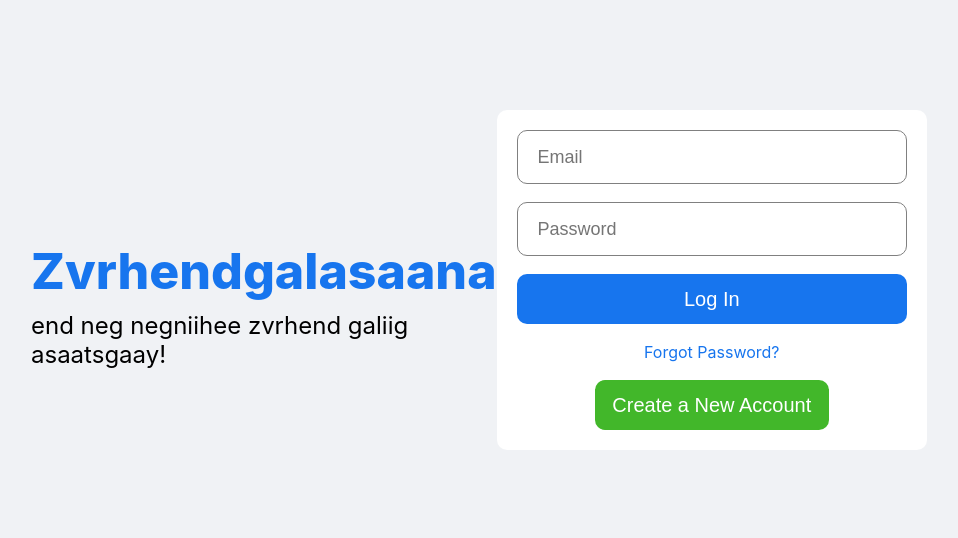
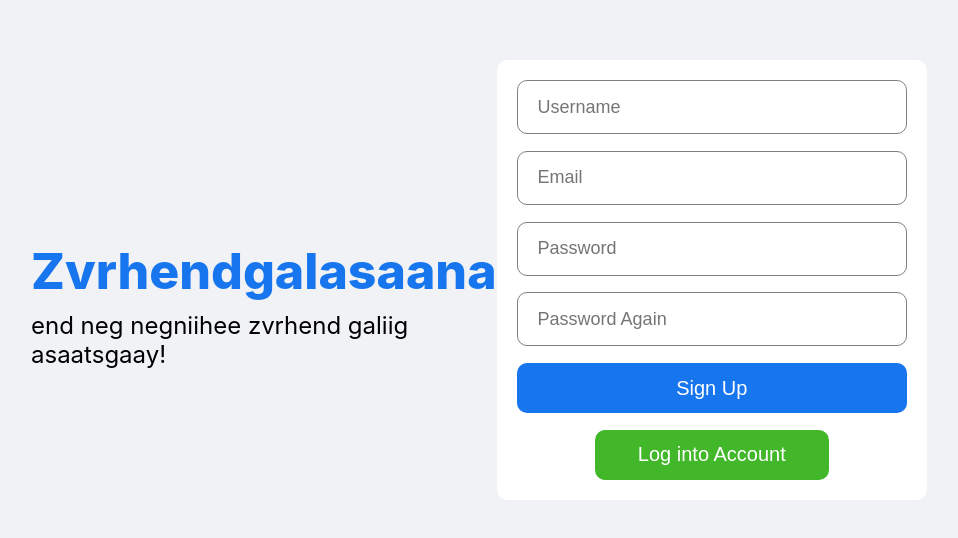
Before and after one commit to ariunsana/socialReactJS, a React (Create React App) app in the folder tngariudkfff/: page / in a window 1280 px wide. Shown: the part 120-658 px from the top of the page, without its empty margins (161-1119 px from the left). Built offline with nearby package versions, Linux system fonts and the light colour scheme.

Commit message:
register

```diff
--- a/tngariudkfff/src/App.js
+++ b/tngariudkfff/src/App.js
@@ -2,9 +2,10 @@
 import Home from "./pages/home/Home";
 import Login from "./pages/login/Login";
 import Profile from "./pages/Profile/Profile";
+import Register from "./pages/register/Register";
 // import { Person } from "@mui/icons-material";
 function App() {
-  return <Login/>;
+  return <Register/>;
 }
 
 export default App;
--- a/tngariudkfff/src/pages/register/Register.jsx
+++ b/tngariudkfff/src/pages/register/Register.jsx
@@ -0,0 +1,28 @@
+import "./register.css";
+
+export default function Register() {
+  return (
+    <div className="login">
+      <div className="loginWrapper">
+        <div className="loginLeft">
+          <h3 className="loginLogo">Zvrhendgalasaana</h3>
+          <span className="loginDesc">
+          end neg negniihee zvrhend galiig asaatsgaay!
+          </span>
+        </div>
+        <div className="loginRight">
+          <div className="loginBox">
+            <input placeholder="Username" className="loginInput" />
+            <input placeholder="Email" className="loginInput" />
+            <input placeholder="Password" className="loginInput" />
+            <input placeholder="Password Again" className="loginInput" />
+            <button className="loginButton">Sign Up</button>
+            <button className="loginRegisterButton">
+              Log into Account
+            </button>
+          </div>
+        </div>
+      </div>
+    </div>
+  );
+}
--- a/tngariudkfff/src/pages/register/register.css
+++ b/tngariudkfff/src/pages/register/register.css
@@ -0,0 +1,84 @@
+.login {
+    width: 100vw;
+    height: 100vh;
+    background-color: #f0f2f5;
+    display: flex;
+    align-items: center;
+    justify-content: center;
+  }
+
+  .loginWrapper {
+    width: 70%;
+    height: 70%;
+    display: flex;
+  }
+
+  .loginLeft,
+  .loginRight {
+    flex: 1;
+    display: flex;
+    flex-direction: column;
+    justify-content: center;
+  }
+
+  .loginLogo {
+    font-size: 50px;
+    font-weight: 800;
+    color: #1775ee;
+    margin-bottom: 10px;
+  }
+
+  .loginDesc {
+    font-size: 24px;
+  }
+
+  .loginBox{
+      height: 400px;
+      padding: 20px;
+      background-color: white;
+      border-radius: 10px;
+      display: flex;
+      flex-direction: column;
+      justify-content: space-between;
+  }
+
+  .loginInput{
+      height: 50px;
+      border-radius: 10px;
+      border: 1px solid gray;
+      font-size: 18px;
+      padding-left: 20px;
+  }
+
+  .loginInput:focus{
+      outline: none;
+  }
+
+  .loginButton{
+      height: 50px;
+      border-radius: 10px;
+      border: none;
+      background-color: #1775ee;
+      color: white;
+      font-size: 20px;
+      font-weight: 500;
+      cursor: pointer;
+  }
+
+  .loginForgot{
+      text-align: center;
+      color: #1775ee;
+  }
+
+  .loginRegisterButton{
+      width: 60%;
+      align-self: center;
+      height: 50px;
+      border-radius: 10px;
+      border: none;
+      background-color: #42b72a;
+      color: white;
+      font-size: 20px;
+      font-weight: 500;
+      cursor: pointer;
+  }
```
